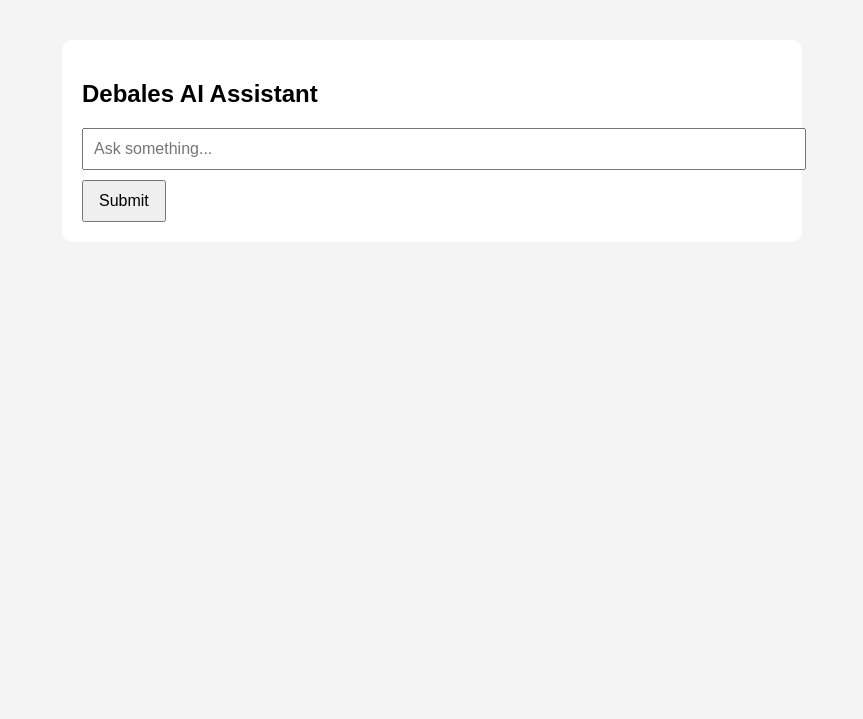
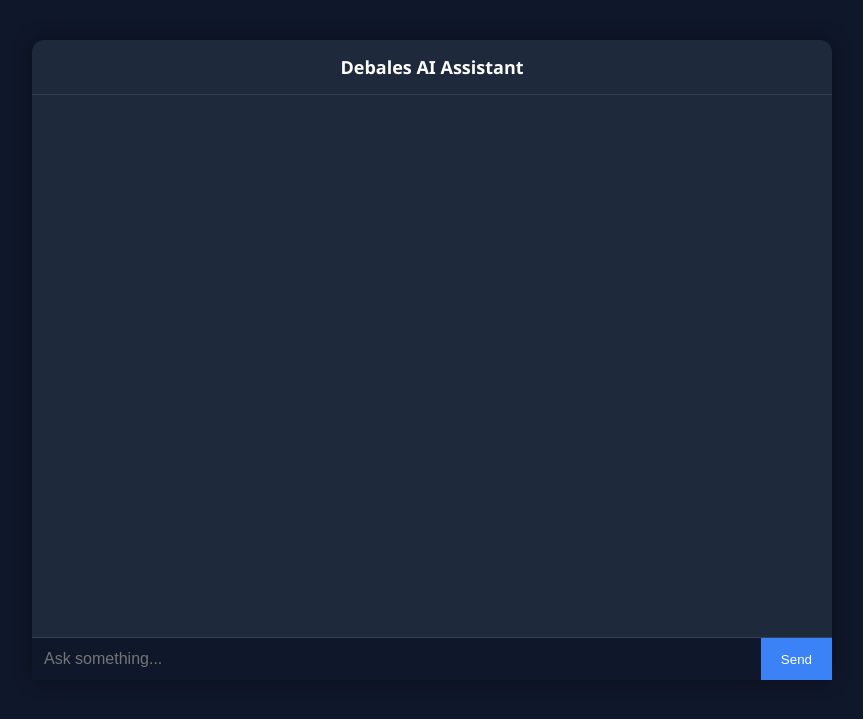
Before and after one commit to RanbeerReddy/rag-app, a Flask app: page / in a window 1280 px wide. Shown: the top 719 px of the page, without its empty margins (208-1071 px from the left). Run offline with Flask 3, Linux system fonts and the light colour scheme.

Commit message:
adding UI

```diff
--- a/templates/index.html
+++ b/templates/index.html
@@ -1,62 +1,109 @@
 <!DOCTYPE html>
-<html>
+<html lang="en">
 <head>
+    <meta charset="UTF-8">
     <title>Debales AI Assistant</title>
     <style>
         body {
-            font-family: Arial;
-            margin: 40px;
-            background-color: #f4f4f4;
+            font-family: 'Segoe UI', sans-serif;
+            margin: 0;
+            background: #0f172a;
+            color: white;
         }
 
-        .container {
-            max-width: 700px;
-            margin: auto;
-            background: white;
+        .app {
+            max-width: 800px;
+            margin: 40px auto;
+            background: #1e293b;
+            border-radius: 12px;
+            display: flex;
+            flex-direction: column;
+            height: 80vh;
+            box-shadow: 0 0 20px rgba(0,0,0,0.4);
+        }
+
+        .header {
+            padding: 15px;
+            border-bottom: 1px solid #334155;
+            font-size: 18px;
+            font-weight: bold;
+            text-align: center;
+        }
+
+        .chat {
+            flex: 1;
             padding: 20px;
+            overflow-y: auto;
+        }
+
+        .message {
+            margin-bottom: 15px;
+            max-width: 70%;
+            padding: 10px 15px;
             border-radius: 10px;
+            line-height: 1.4;
+        }
+
+        .user {
+            background: #3b82f6;
+            margin-left: auto;
+        }
+
+        .bot {
+            background: #334155;
+        }
+
+        .input-area {
+            display: flex;
+            border-top: 1px solid #334155;
         }
 
         input[type="text"] {
-            width: 100%;
-            padding: 10px;
+            flex: 1;
+            padding: 12px;
+            border: none;
+            outline: none;
             font-size: 16px;
+            background: #0f172a;
+            color: white;
         }
 
         button {
-            margin-top: 10px;
-            padding: 10px 15px;
-            font-size: 16px;
+            padding: 12px 20px;
+            background: #3b82f6;
+            border: none;
+            color: white;
+            cursor: pointer;
         }
 
-        .answer {
-            margin-top: 20px;
-            padding: 10px;
-            background: #e8f0fe;
-            border-radius: 5px;
+        button:hover {
+            background: #2563eb;
         }
     </style>
 </head>
 <body>
 
-<div class="container">
-    <h2>Debales AI Assistant</h2>
+<div class="app">
+    <div class="header">Debales AI Assistant</div>
 
-    <form method="POST">
+    <div class="chat">
+        {% if query %}
+            <div class="message user">
+                {{ query }}
+            </div>
+        {% endif %}
+
+        {% if answer %}
+            <div class="message bot">
+                {{ answer }}
+            </div>
+        {% endif %}
+    </div>
+
+    <form method="POST" class="input-area">
         <input type="text" name="query" placeholder="Ask something..." required>
-        <button type="submit">Submit</button>
+        <button type="submit">Send</button>
     </form>
-
-    {% if query %}
-        <p><strong>Question:</strong> {{ query }}</p>
-    {% endif %}
-
-    {% if answer %}
-        <div class="answer">
-            <strong>Answer:</strong>
-            <p>{{ answer }}</p>
-        </div>
-    {% endif %}
 </div>
 
 </body>
```
